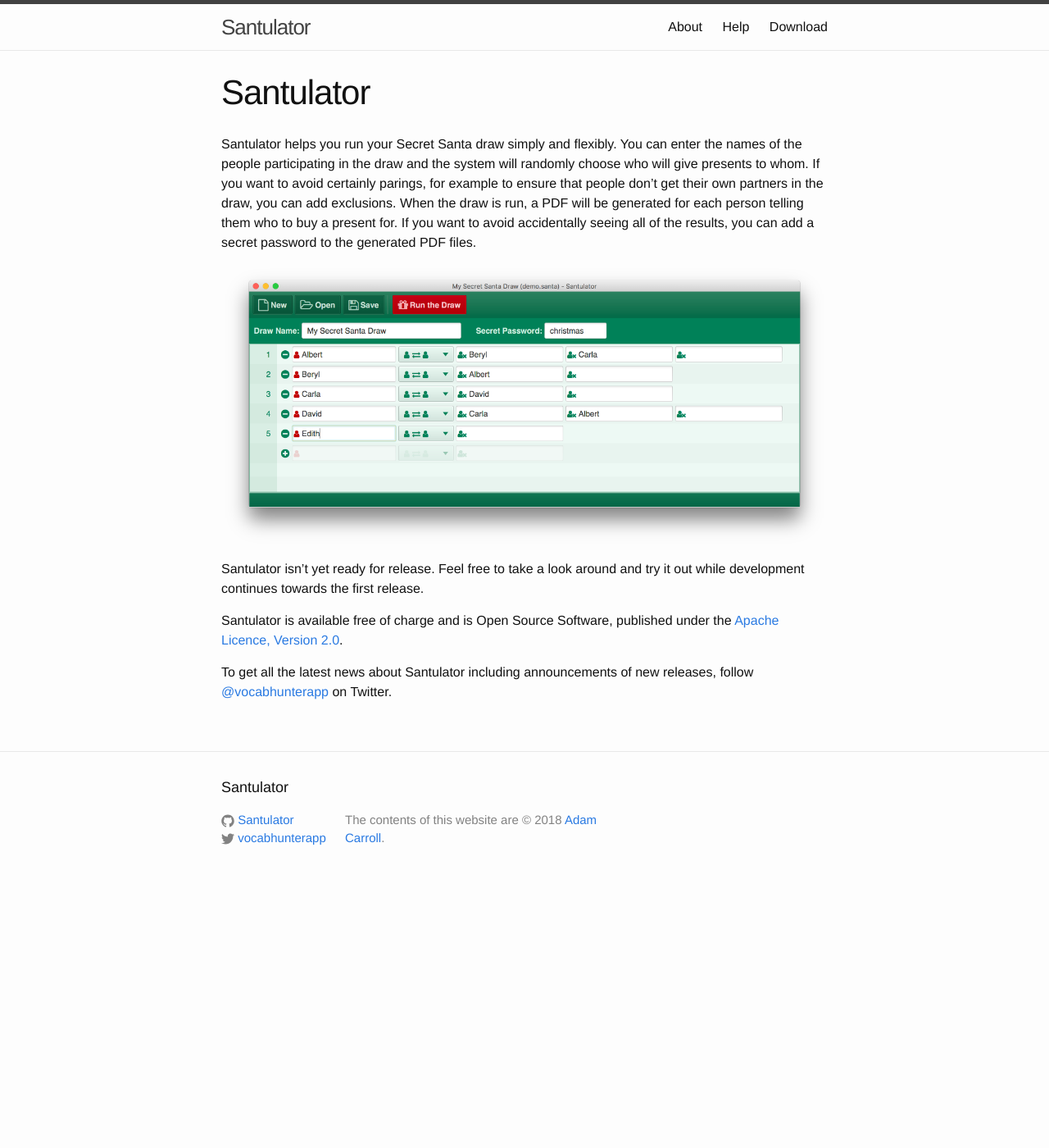
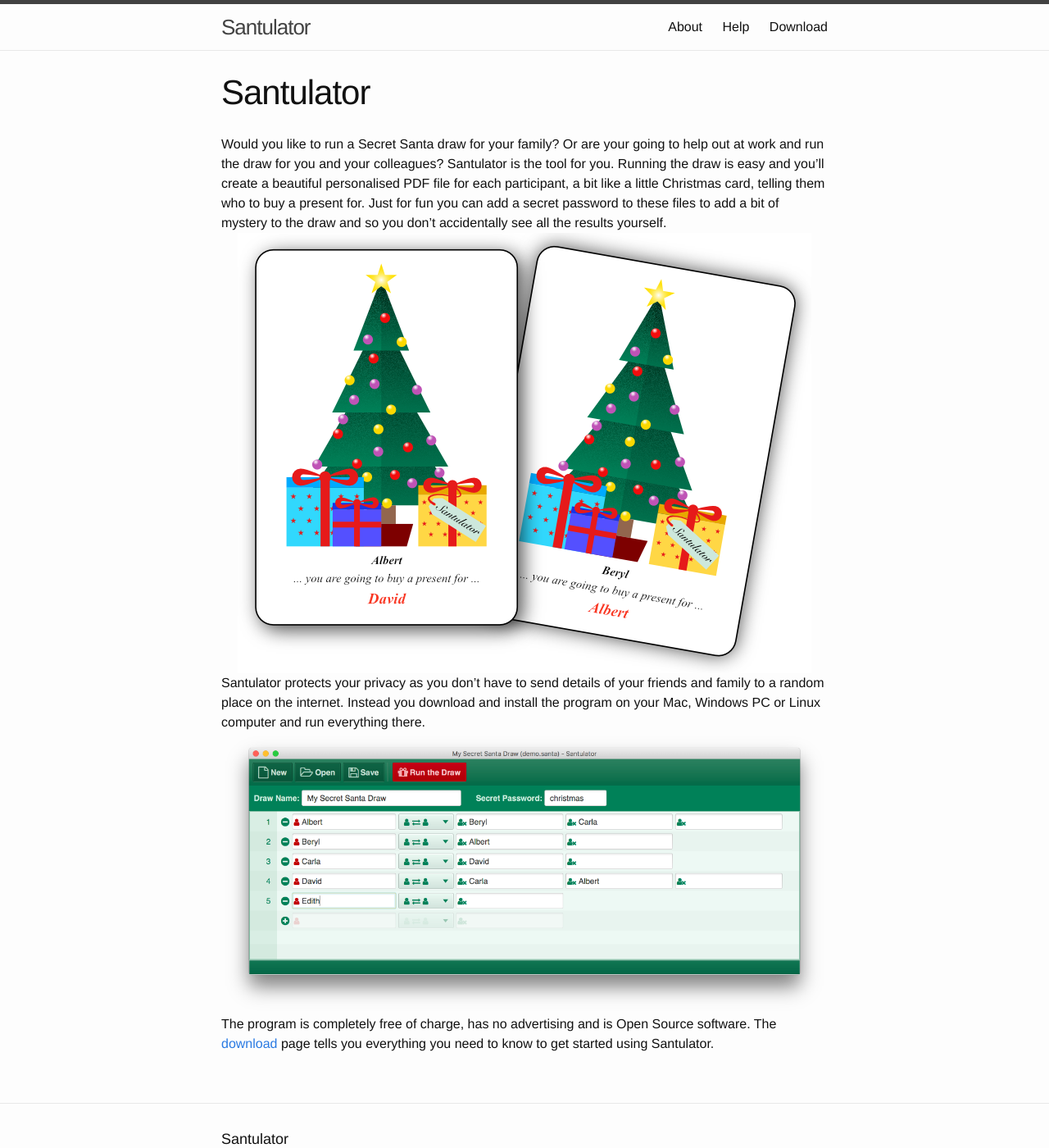
Before and after one commit to Santulator/santulator.github.io, a Jekyll site: the page built from index.md, in a window 1280 px wide and 1400 px high. Shown: the whole window at 82% size. Built offline with Jekyll 4.4.1, drawn with Linux system fonts in a browser that asks for light colours.

Commit message:
Improved the front page

```diff
--- a/index.md
+++ b/index.md
@@ -3,12 +3,8 @@
 layout: page
 image: /assets/Santulator-Summary-Card.png
 ---
-Santulator helps you run your Secret Santa draw simply and flexibly.  You can enter the names of the people participating in the draw and the system will randomly choose who will give presents to whom.  If you want to avoid certainly parings, for example to ensure that people don't get their own partners in the draw, you can add exclusions.  When the draw is run, a PDF will be generated for each person telling them who to buy a present for.  If you want to avoid accidentally seeing all of the results, you can add a secret password to the generated PDF files.
-
+Would you like to run a Secret Santa draw for your family?  Or are your going to help out at work and run the draw for you and your colleagues?  Santulator is the tool for you.  Running the draw is easy and you’ll create a beautiful personalised PDF file for each participant, a bit like a little Christmas card, telling them who to buy a present for.  Just for fun you can add a secret password to these files to add a bit of mystery to the draw and so you don’t accidentally see all the results yourself.
+![Santulator draw results](/assets/Santulator-Draw-Selection-Two-Cards.png){: .center-image }
+Santulator protects your privacy as you don’t have to send details of your friends and family to a random place on the internet.  Instead you download and install the program on your Mac, Windows PC or Linux computer and run everything there.
 ![Screenshot of Santulator in use](/assets/Santulator-in-use-1.png){: .center-image }
-
-Santulator isn't yet ready for release.  Feel free to take a look around and try it out while development continues towards the first release.
-
-Santulator is available free of charge and is Open Source Software, published under the [Apache Licence, Version 2.0](http://www.apache.org/licenses/LICENSE-2.0).
-
-To get all the latest news about Santulator including announcements of new releases, follow [@{{site.twitter.username}}]({{site.twitter.link}}) on Twitter.
+The program is completely free of charge, has no advertising and is Open Source software.  The [download](/download) page tells you everything you need to know to get started using Santulator.
```
Also changed, not shown: assets/Santulator-Draw-Selection-Two-Cards.png (added).
